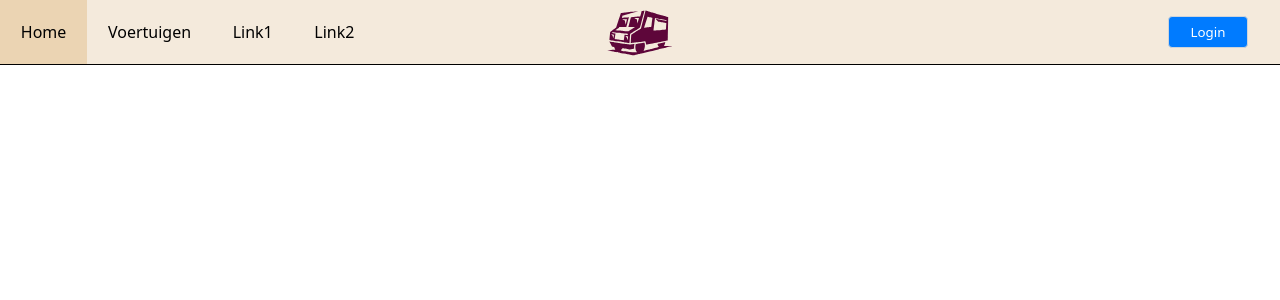
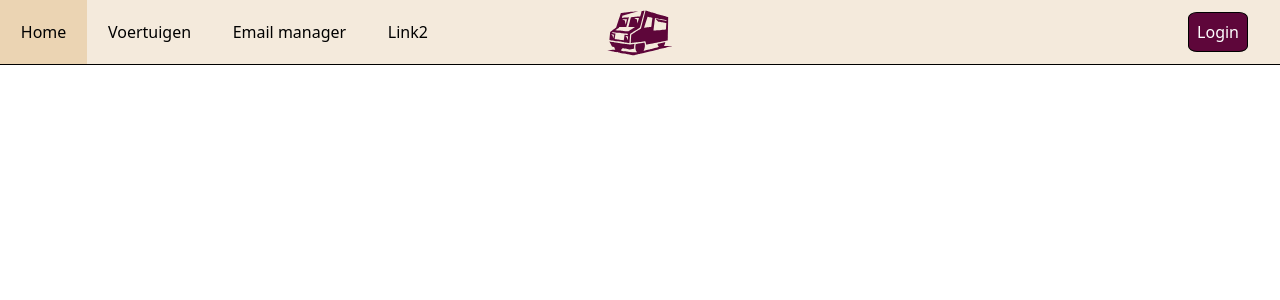
Before and after one commit to Drakarta/CarAndAll, a React (Vite) app in the folder Frontend/: page / in a window 1280 px wide. Shown: the top 300 px of the page. Built offline with nearby package versions, Linux system fonts and the light colour scheme.

Commit message:
deleted obj folder

```diff
--- a/Frontend/src/components/navBar.tsx
+++ b/Frontend/src/components/navBar.tsx
@@ -13,15 +13,15 @@ export default function NavBar() {
           <NavLink to="/voertuigenOverview" className={"navBarLink"}>
             Voertuigen
           </NavLink>
-          <NavLink to="/" className={"navBarLink"}>
-            Link1
+          <NavLink to="/email-manager" className={"navBarLink"}>
+            Email manager
           </NavLink>
           <NavLink to="/" className={"navBarLink"}>
             Link2
           </NavLink>
         </div>
         <img className="navBarImage" src={Logo} alt="CarAndAll logo"></img>
-        <button className="button login-button">Login</button>
+        <NavLink to="/auth" className={"login-button"}>Login</NavLink>
       </nav>
       <Outlet />
     </>
--- a/Frontend/src/main.tsx
+++ b/Frontend/src/main.tsx
@@ -9,6 +9,7 @@ import EmailManager from './pages/klant/underOverview' // Ensure this line is co
 
 import "./styles/index.css";
 import NavBar from "./components/navBar";
+import LoginRegister from './pages/loginRegister';
 
 createRoot(document.getElementById("root")!).render(
   <StrictMode>
@@ -16,8 +17,9 @@ createRoot(document.getElementById("root")!).render(
       <Routes>
         <Route path="/" element={<NavBar />}>
           <Route index element={<Index />} />
-        <Route path="/email-manager" element={<EmailManager />} />
+          <Route path="/email-manager" element={<EmailManager />} />
           <Route path="/voertuigenOverview" element={<VoertuigenOverview />} />
+          <Route path="/auth" element={<LoginRegister />} />
         </Route>
       </Routes>
     </BrowserRouter>
--- a/Frontend/src/styles/navBar.css
+++ b/Frontend/src/styles/navBar.css
@@ -37,9 +37,15 @@
 }
 
 .login-button {
-  width: 5rem;
-  height: 2rem;
+  display: inline-block;
+  color: white;
+  text-align: center;
+  text-decoration: none;
+  border-radius: 15%;
+  padding: 0.5rem;
   justify-self: flex-end;
   margin-right: 2rem;
   align-self: center;
+  border: 1px solid black;
+  background-color: #5e063a;
 }
```
Also changed, not shown: 1 other file (tests, documents, lock files or other folders).
